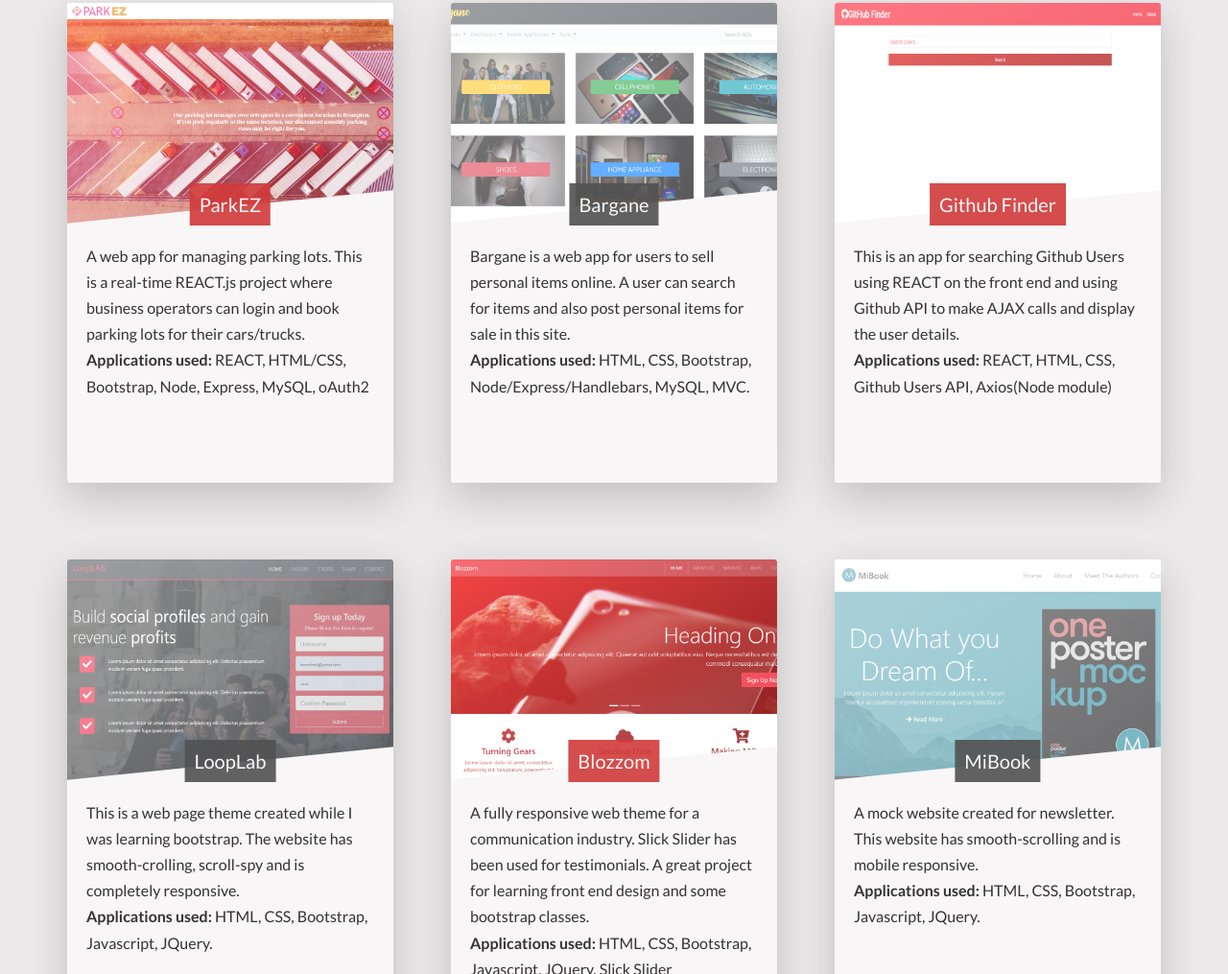
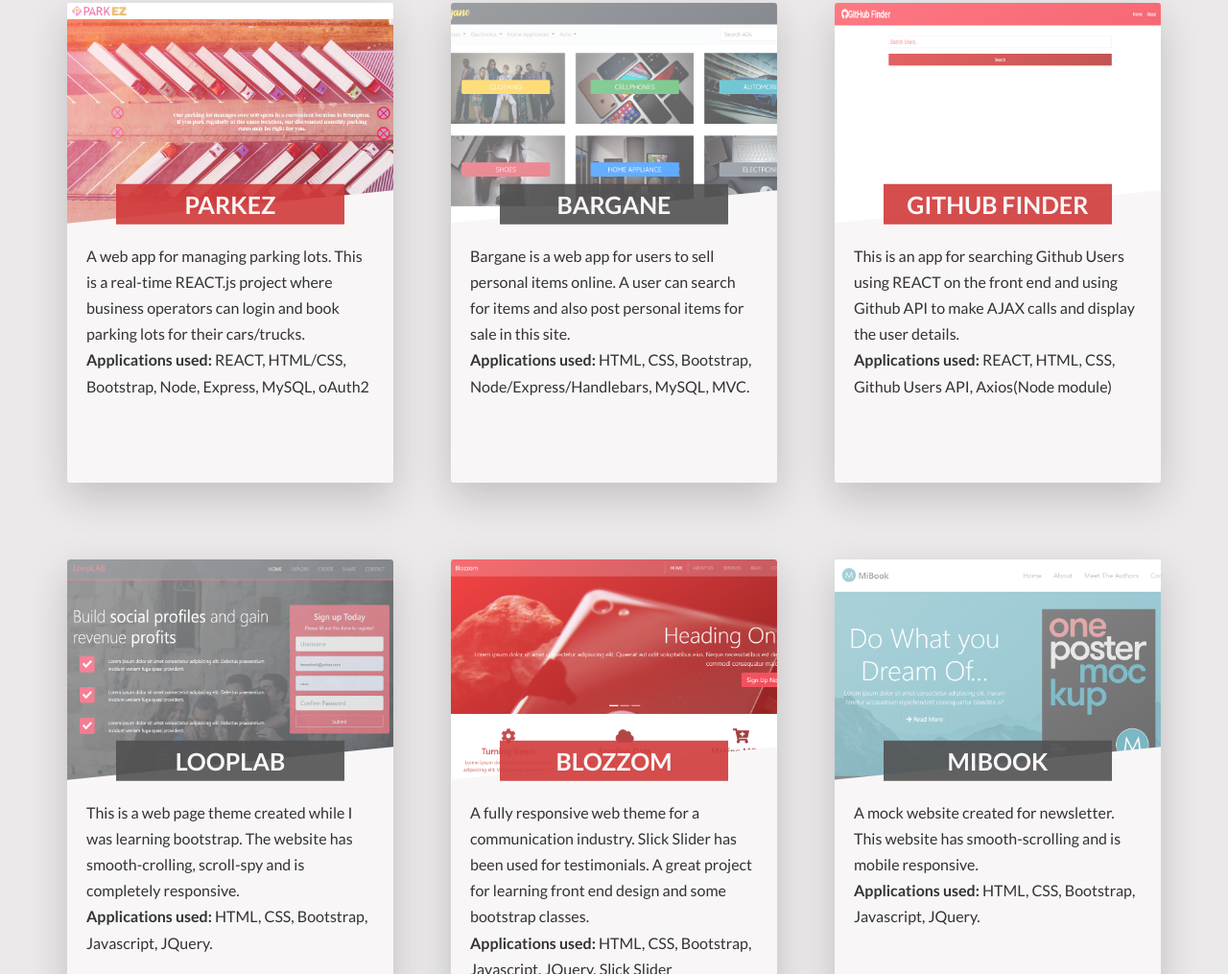
Before and after one commit to kasantosh/santosh-webdev, a website: page index.html in a window 1280 px wide. Shown: the part 2048-3063 px from the top of the page at 96% size. Drawn offline with Linux system fonts and the light colour scheme.

Commit message:
Minor changes to the portfolio project heading

```diff
--- a/css/style.css
+++ b/css/style.css
@@ -150,11 +150,13 @@
     left: 50%;
     transform: translate(-50%, -50%); }
   .card__heading {
-    padding: 0.5rem 1rem;
+    padding: 0 1rem;
+    width: 70%;
     color: #f8f6f6;
     display: inline-block;
-    font-size: 2rem;
-    font-weight: 500;
+    font-size: 2.5rem;
+    text-transform: uppercase;
+    font-weight: 700;
     text-align: center;
     position: absolute;
     top: 42%;
```
